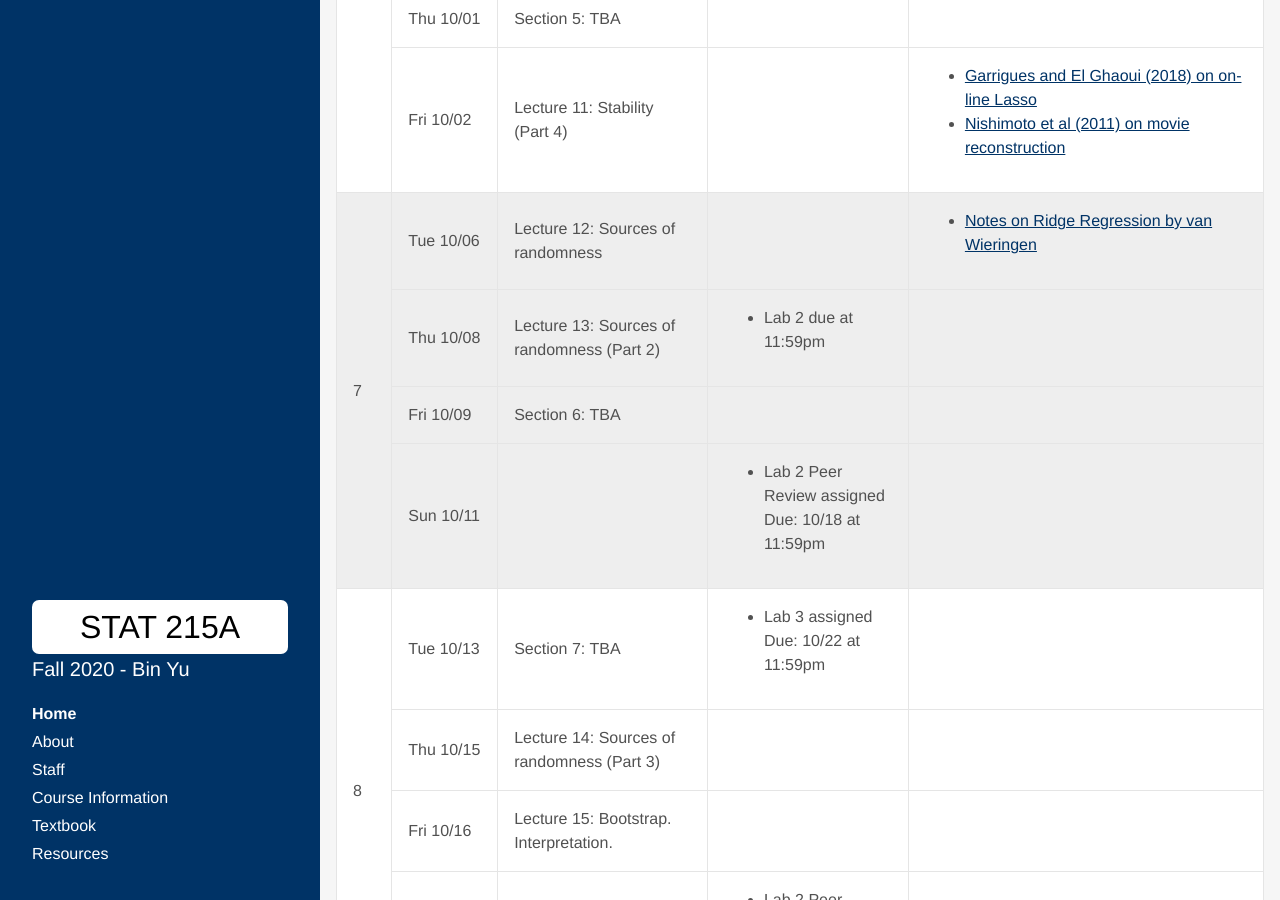
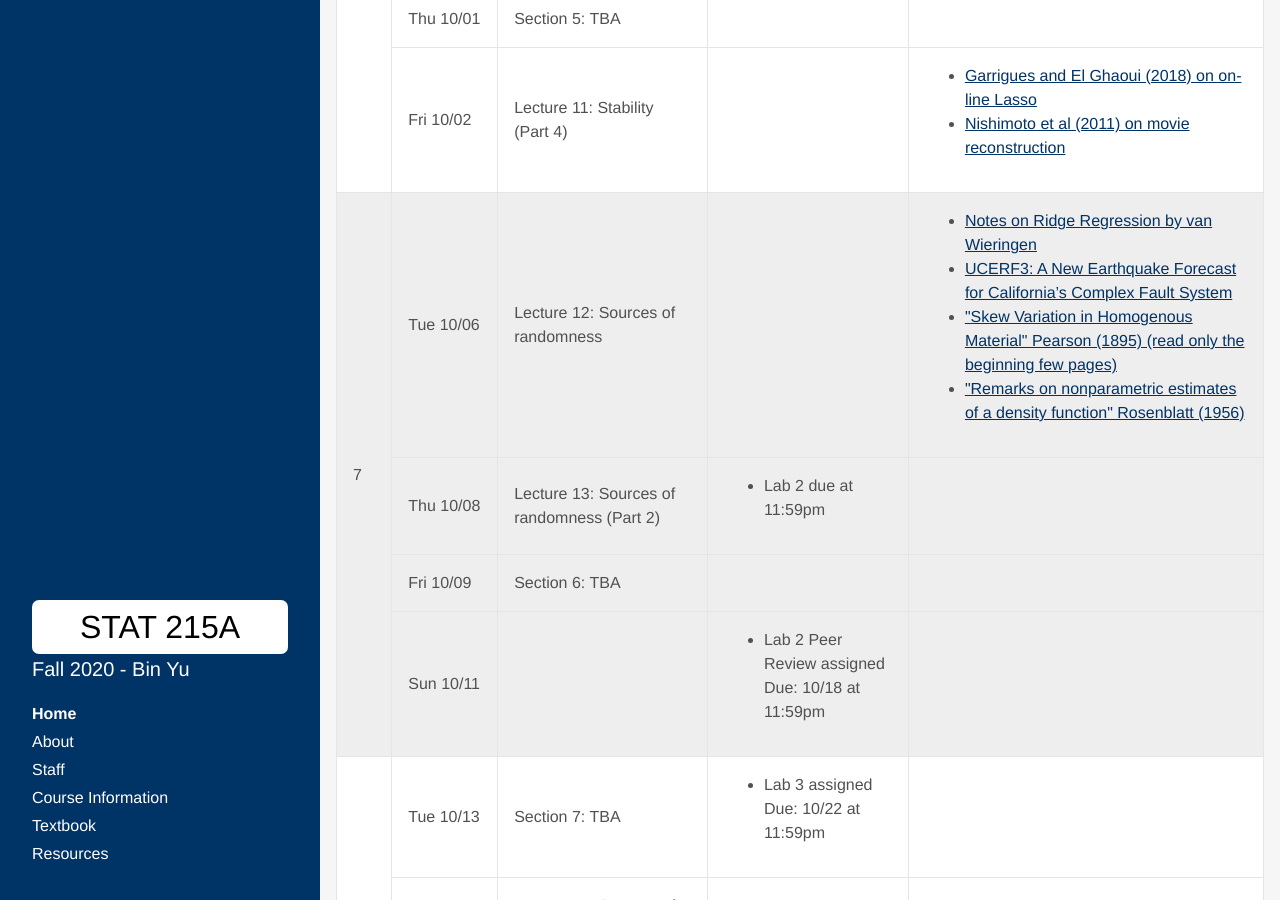
Before and after one commit to Yu-Group/stat-215a-fall-2020, a Jekyll site: the page built from index.html, in a window 1280 px wide and 900 px high, scrolled down 2672 px. Built offline with Jekyll 4.4.1, drawn with Linux system fonts in a browser that asks for light colours; some web fonts are replaced; the list of posts is cut into pages by our own code.

Commit message:
Add new readings from Lecture 12

```diff
--- a/_data/syllabus2.yml
+++ b/_data/syllabus2.yml
@@ -135,6 +135,12 @@ weeks:
       readings:
         - name: "Notes on Ridge Regression by van Wieringen"
           url: "https://arxiv.org/pdf/1509.09169.pdf"
+        - name: "UCERF3: A New Earthquake Forecast for California’s Complex Fault System"
+          url: "https://pubs.usgs.gov/fs/2015/3009/pdf/fs2015-3009.pdf"
+        - name: "\"Skew Variation in Homogenous Material\" Pearson (1895) (read only the beginning few pages)"
+          url: "https://royalsocietypublishing.org/doi/10.1098/rsta.1895.0010"
+        - name: "\"Remarks on nonparametric estimates of a density function\" Rosenblatt (1956)"
+          url: "https://projecteuclid.org/download/pdf_1/euclid.aoms/1177728190"
 
     - date: Thu 10/08
       content: "Lecture 13: Sources of randomness (Part 2)"
```
